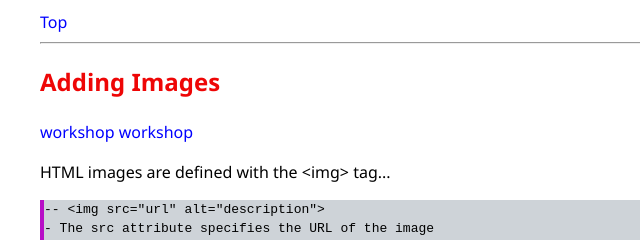
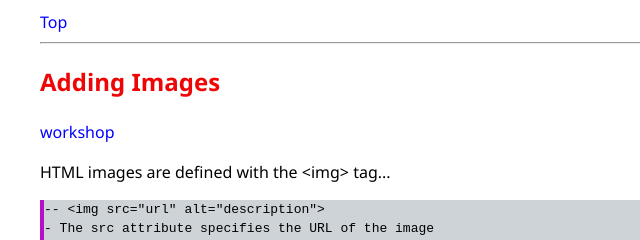
Before and after one commit to Ipup48/HTML-Tutorial, a plain HTML site: page index.html in a window 1280 px wide. Shown: the part 3800-4040 px from the top of the page, 0-640 px from the left. Drawn offline with Linux system fonts and the light colour scheme.

Commit message:
04_Update

```diff
--- a/index.html
+++ b/index.html
@@ -246,7 +246,6 @@ content of web pages
 <h2 id="Adding Images">Adding Images</h2>
 
 <a href="04_Image.html">workshop</a>
-<a href="">workshop</a>
 <p>HTML images are defined with the &lt;img&gt; tag...
 </p>
 
```
